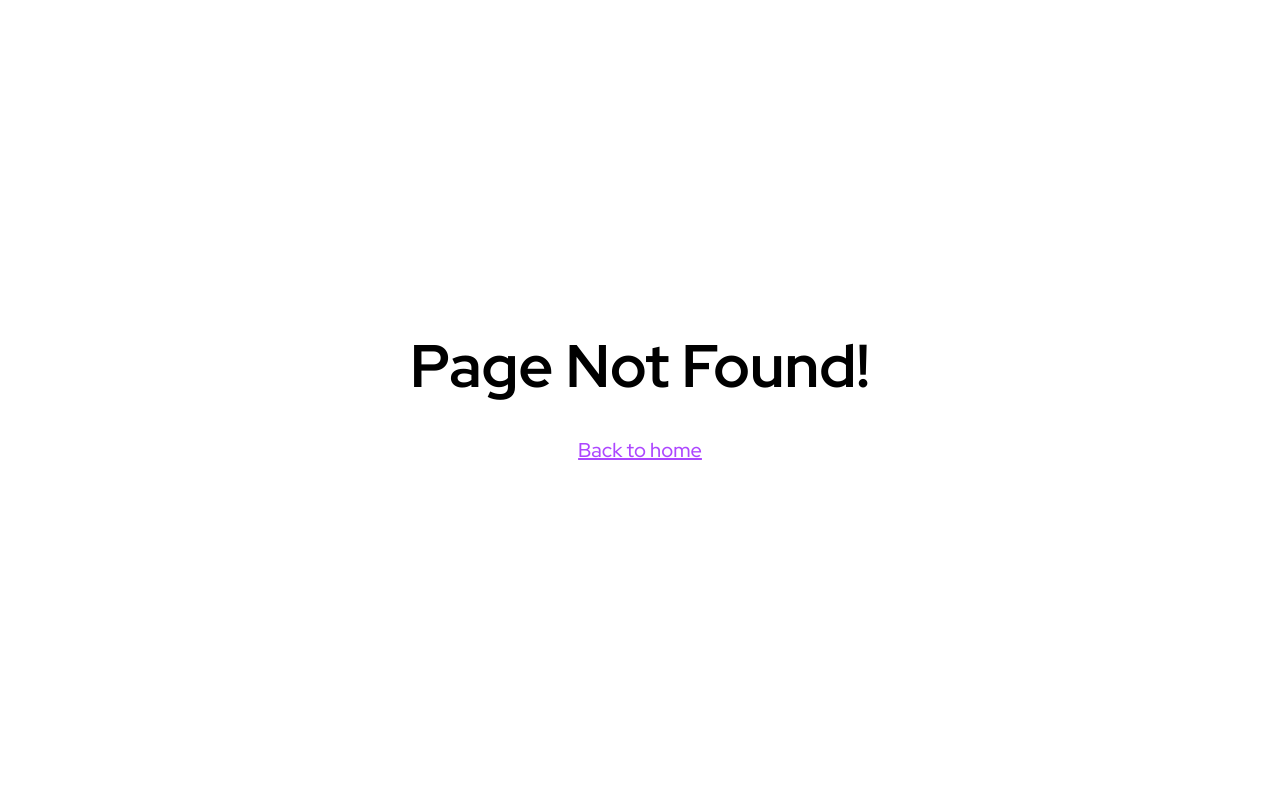
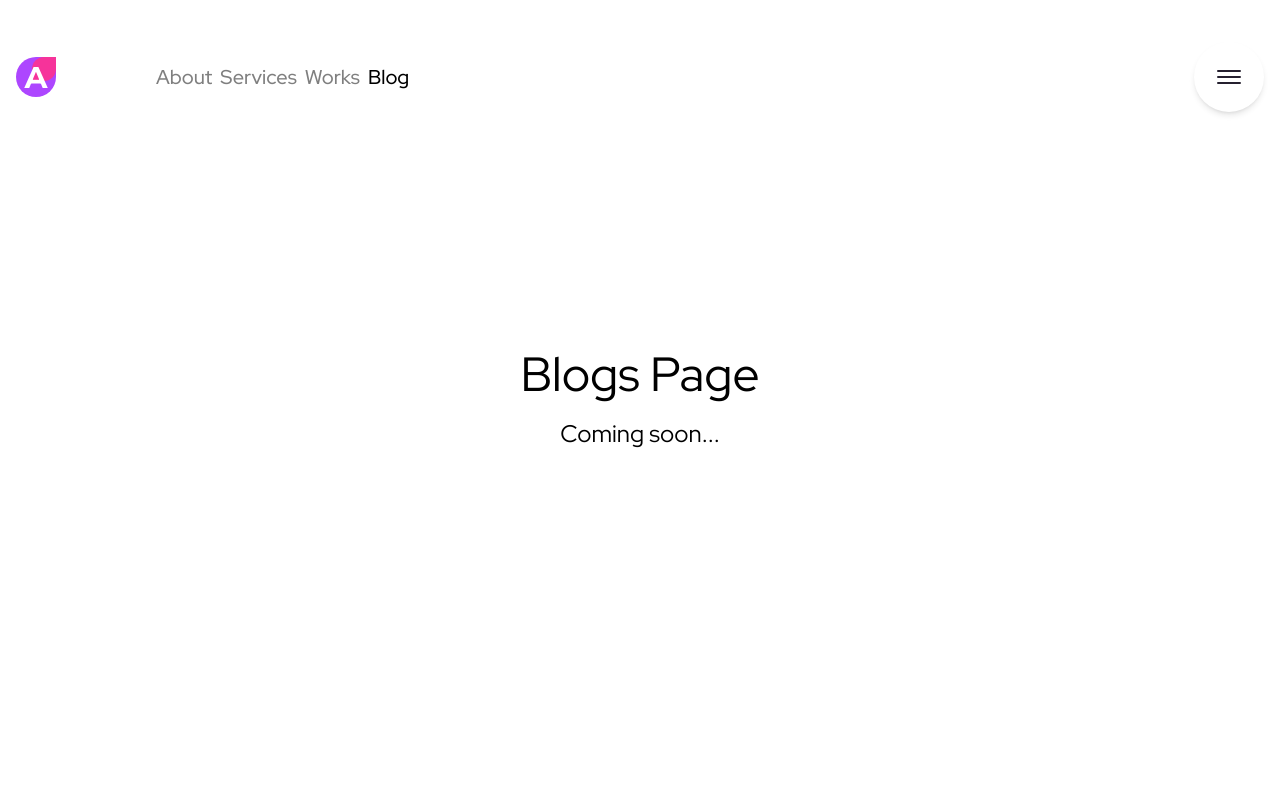
Before and after one commit to Yusuff-Dev/icode-v1, a React (Vite) app: page /blogs in a window 1280 px wide. Before the commit this address had no page. Shown: the top 800 px of the page. Built offline with nearby package versions, Linux system fonts and the light colour scheme.

Commit message:
pages added

```diff
--- a/src/App.tsx
+++ b/src/App.tsx
@@ -3,7 +3,7 @@ import AOS from 'aos'
 import "aos/dist/aos.css";
 import Footer from "./components/footer/Footer";
 import Navbar from "./components/navbar/Navbar";
-import Home from "./components/pages/Home";
+import { Outlet } from "react-router";
 
 function App() {
   useEffect(() => {
@@ -15,8 +15,8 @@ function App() {
       <div className="md:fixed w-full z-50">
         <Navbar />
       </div>
-      <main className="grow">
-        <Home/>
+      <main className="grow ">
+        <Outlet/>
       </main>
       <Footer />
     </div>
--- a/src/components/Blog.tsx
+++ b/src/components/Blog.tsx
@@ -47,7 +47,7 @@ export default function Blog() {
       <div className="container">
         <div className="flex gap-[25px] flex-wrap">
 
-          <div className="max-w-[165px]" data-aos="fade-up" data-aos-delay={200}>
+          <div className="max-w-[165px]" data-aos="fade-right">
             <SectionTitle heading="Get News Feeds">Blog</SectionTitle>
           </div>
 
--- a/src/components/Clients.tsx
+++ b/src/components/Clients.tsx
@@ -57,7 +57,7 @@ export default function Clients() {
   return (
     <section className="mt-25">
       <div className="container">
-        <div className="max-w-[140px]">
+        <div className="max-w-[140px]" data-aos="fade-right">
           <SectionTitle heading="Big deal with">Clients</SectionTitle>
         </div>
 
--- a/src/components/Contact.tsx
+++ b/src/components/Contact.tsx
@@ -9,13 +9,13 @@ export default function Contact() {
     <section className="mt-25">
       <div className="container">
         <div className="flex justify-between flex-wrap">
-          <div data-aos="fade-up" data-aos-delay={200} className="max-w-[515px] !font-[roboto] font-medium">
+          <div data-aos="fade-right"className="max-w-[515px] !font-[roboto] font-medium">
             <SectionTitle heading="Let me know if you want to talk about a potential collaboration. I'm available for freelance work.">
               Contact me
             </SectionTitle>
           </div>
 
-          <div data-aos="fade-up" data-aos-delay={300} className="mt-25 font-[roboto] text-2xl text-purple-500">
+          <div data-aos="fade-left" data-aos-delay={300} className="mt-25 font-[roboto] text-2xl text-purple-500">
             <Link to={'email:infoname@mail.com'}>infoname@mail.com</Link>
           </div>
         </div>
--- a/src/components/Testimonials.tsx
+++ b/src/components/Testimonials.tsx
@@ -5,7 +5,7 @@ export default function Testimonials() {
   return (
     <section className="mt-[50px] py-[50px] bg-[url(./slider-bg.svg)] bg-contain bg-bottom">
       <div className="container">
-        <div className="max-w-[217px]" data-aos="fade-up" data-aos-delay={100}>
+        <div className="max-w-[217px]" data-aos="fade-right" data-aos-delay={100}>
           <SectionTitle heading="What People Says">Testimonials</SectionTitle>
         </div>
 
--- a/src/components/navbar/Links.tsx
+++ b/src/components/navbar/Links.tsx
@@ -19,7 +19,7 @@ const links = [
     },
 
     {
-        url: '/blog',
+        url: '/blogs',
         name: "blog"
     },
 ]
--- a/src/components/navbar/Navbar.tsx
+++ b/src/components/navbar/Navbar.tsx
@@ -1,10 +1,26 @@
+import { useEffect, useState } from "react";
 import Bars from "./Bars";
 import Links from "./Links";
 import Logo from "./Logo";
 
 export default function Navbar() {
+  const [scrolled, setScrolled] = useState(false);
+
+  useEffect(() => {
+    const handleScroll = () => {
+      setScrolled(window.scrollY > 20);
+    };
+
+    window.addEventListener("scroll", handleScroll);
+    return () => window.removeEventListener("scroll", handleScroll);
+  }, []);
+
   return (
-    <nav className="mt-[42px] py-2">
+    <nav className={`py-[42px] fixed top-0 left-0 w-full z-50 transition-all duration-300 ${
+        scrolled
+          ? "backdrop-blur-md bg-white/70 shadow-md"
+          : "bg-transparent shadow-none"
+      }`}>
       <div className="container">
         <div className="flex items-center justify-between">
           <div className="flex items-center gap-[100px]">
@@ -17,5 +33,5 @@ export default function Navbar() {
         </div>
       </div>
     </nav>
-  )
+  );
 }
--- /dev/null
+++ b/src/components/pages/Blogs.tsx
@@ -0,0 +1,20 @@
+export default function Blogs() {
+  return (
+    <section>
+      <div className="container">
+        <div className="h-screen flex flex-col justify-center items-center gap-5">
+          <h1 data-aos="fade-up" className="capitalize text-5xl text-black">
+            {location.pathname.slice(1)} page
+          </h1>
+          <p
+            data-aos="fade-up"
+            data-aos-delay="100"
+            className="text-2xl text-black"
+          >
+            Coming soon...
+          </p>
+        </div>
+      </div>
+    </section>
+  );
+}
--- a/src/components/pages/Home.tsx
+++ b/src/components/pages/Home.tsx
@@ -8,7 +8,7 @@ import Contact from "../Contact";
 
 export default function Home() {
   return (
-    <>
+    <div>
       <Hero />
       <Services />
       <Projects />
@@ -16,6 +16,6 @@ export default function Home() {
       <Testimonials />
       <Blog />
       <Contact />
-    </>
+    </div>
   );
 }
--- /dev/null
+++ b/src/components/pages/Services.tsx
@@ -0,0 +1,20 @@
+export default function Services() {
+  return (
+    <section>
+      <div className="container">
+        <div className="h-screen flex flex-col justify-center items-center gap-5">
+          <h1 data-aos="fade-up" className="capitalize text-5xl text-black">
+            {location.pathname.slice(1)} page
+          </h1>
+          <p
+            data-aos="fade-up"
+            data-aos-delay="100"
+            className="text-2xl text-black"
+          >
+            Coming soon...
+          </p>
+        </div>
+      </div>
+    </section>
+  );
+}
--- /dev/null
+++ b/src/components/pages/Works.tsx
@@ -0,0 +1,20 @@
+export default function Works() {
+  return (
+    <section>
+      <div className="container">
+        <div className="h-screen flex flex-col justify-center items-center gap-5">
+          <h1 data-aos="fade-up" className="capitalize text-5xl text-black">
+            {location.pathname.slice(1)} page
+          </h1>
+          <p
+            data-aos="fade-up"
+            data-aos-delay="100"
+            className="text-2xl text-black"
+          >
+            Coming soon...
+          </p>
+        </div>
+      </div>
+    </section>
+  );
+}
--- a/src/routes/routes.ts
+++ b/src/routes/routes.ts
@@ -1,15 +1,22 @@
 import { createBrowserRouter } from "react-router";
 import App from "../App";
+import Home from "../components/pages/Home";
 import NotFound from "../components/NotFound";
+import Services from "../components/pages/Services";
+import Works from "../components/pages/Works";
+import Blogs from "../components/pages/Blogs";
 
 export const router = createBrowserRouter([
-    {
-        path: '/',
-        Component: App
-    },
+  {
+    path: "/",
+    Component: App,
+    children: [
+      { index: true, Component: Home },
+      { path: "services", Component: Services },
+      { path: "works", Component: Works },
+      { path: "blogs", Component: Blogs },
+    ],
+  },
 
-    {
-        path: '*',
-        Component: NotFound,
-    }
-])
+  { path: "*", Component: NotFound },
+]);
```
